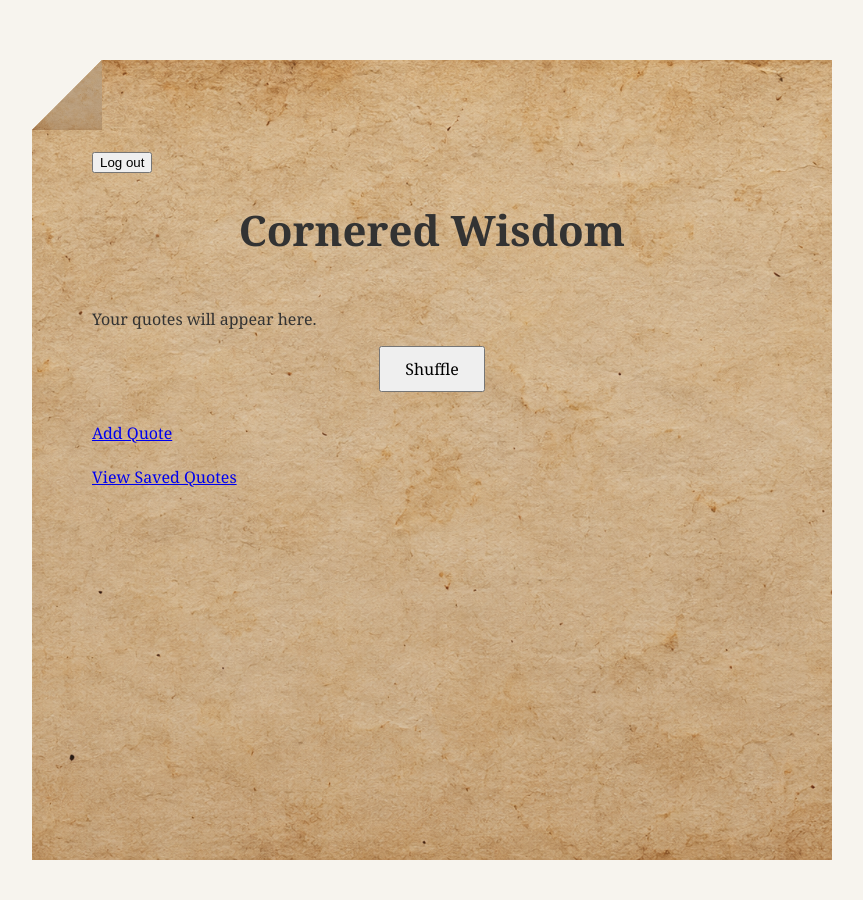
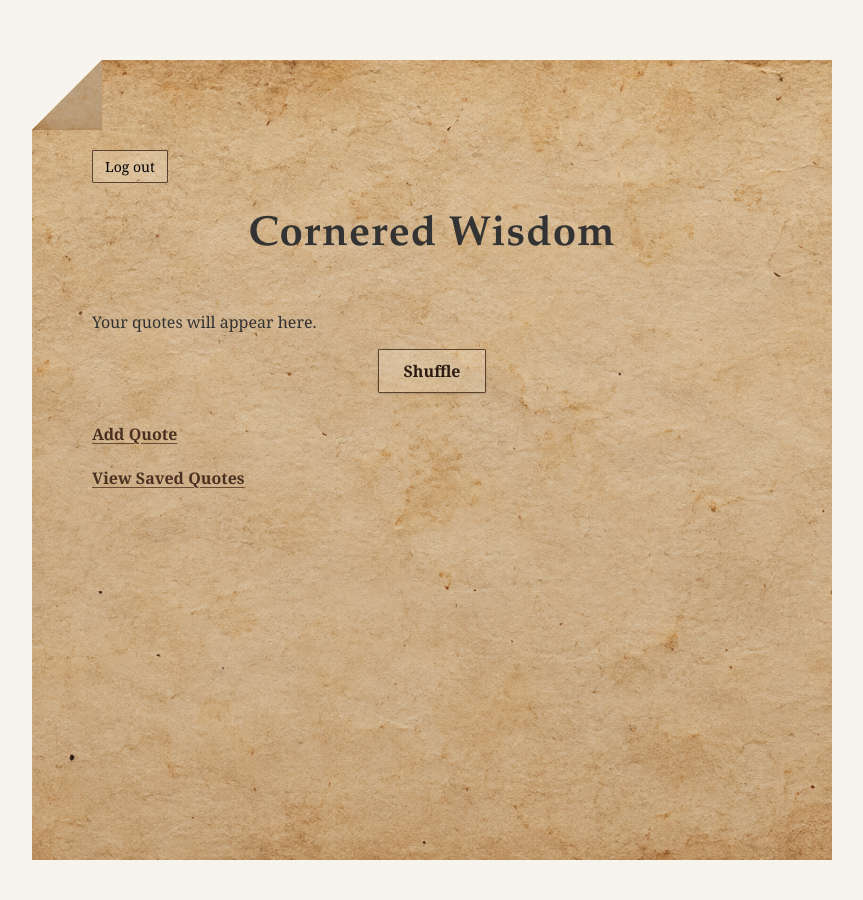
Before and after one commit to nasim-orion/cornered_wisdom, a Django app: page /home/ in a window 1280 px wide. Shown: the top 900 px of the page, without its empty margins (208-1071 px from the left). Run offline with Django 4.2, Linux system fonts and the light colour scheme; the visitor is signed in with stand-in values (Sample User, id 1); data that the repository does not hold is empty.

Commit message:
Add styling for shuffle, links and logout on home.html

```diff
--- a/home/static/home/style.css
+++ b/home/static/home/style.css
@@ -9,7 +9,9 @@ body {
 
 h1 {
     text-align: center;
+    font-family: Garamond, "Times New Roman", serif;
     font-size: 42px;
+    letter-spacing: 1px;
     margin-bottom: 50px;
 }
 
@@ -41,12 +43,51 @@ blockquote {
     padding: 10px 24px;
     font-family: Georgia, serif;
     font-size: 16px;
+    font-weight: bold;
+    color: #2b1b10;
+    cursor: pointer;
+   background: rgba(255, 248, 230, 0.18);
+
+   border: 1px solid #5a422f;
+   border-radius: 1px;
+
+box-shadow:
+    0 1px 2px rgba(0, 0, 0, 0.15);
+}
+
+
+.logout-button {
+    font-family: Georgia, serif;
+    font-size: 14px;
+    f
+
+    color: #3f2d20;
+    background: rgba(255, 248, 230, 0.18);
+
+    border: 1px solid #5a422f;
+    border-radius: 1px;
+
+    padding: 6px 12px;
     cursor: pointer;
 }
 
+.logout-button:hover {
+    color: #cc6505;
+}
+
+.book-page a {
+    color: #4a3020;
+    font-weight: bold;
+    text-decoration-color: #6b4b32;
+    text-underline-offset: 3px;
+}
+
+.book-page a:hover {
+    color: #cc6505;
+}
 
 
-/* styling for home page and quote display, including body, h1, blockquote, book, and shuffle button. */
+/* styling for home page and quote display. */
 
 .book-page {
     position: relative;
--- a/home/templates/home/home.html
+++ b/home/templates/home/home.html
@@ -17,7 +17,8 @@
     <!-- Logout button -->
 <form method="post" action="{% url 'logout' %}">
     {% csrf_token %}
-    <button type="submit">Log out</button>
+    <button type="submit" class="logout-button">Log out</button>
+
 </form>
 
 
```
